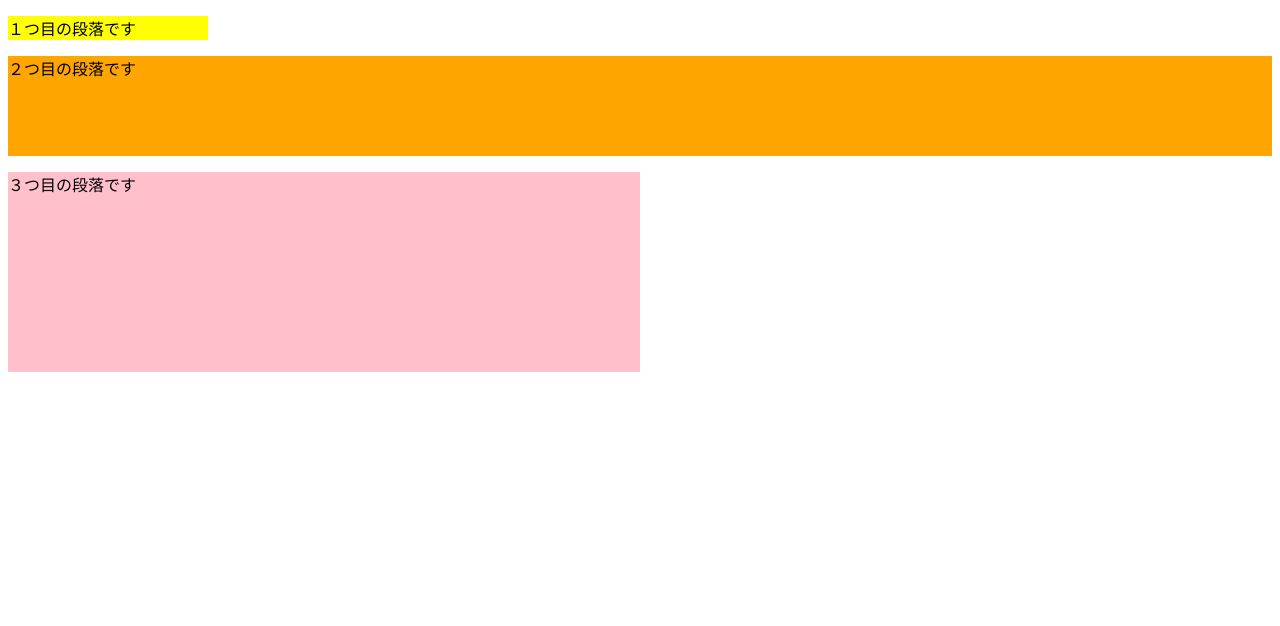
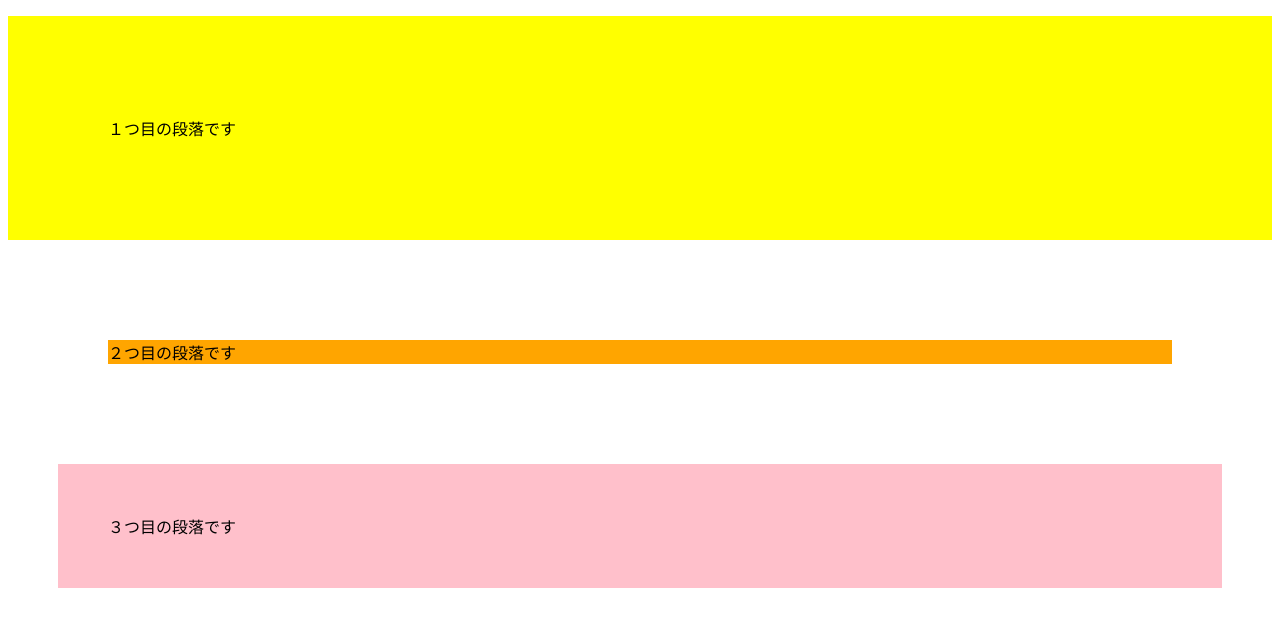
Before and after one commit to misako521/HTML.CSS, a plain HTML site: page display-block.html in a window 1280 px wide. Drawn offline with Linux system fonts and the light colour scheme.

Commit message:
余白追加

```diff
--- a/display-block.css
+++ b/display-block.css
@@ -1,13 +1,13 @@
 #first-paragraph {
-    width: 200px;
+    padding: 100px;
     background-color: yellow;
 }
 #second-paragraph {
-    height: 100px;
+    margin: 100px;
     background-color: orange;
 }
 #third-paragraph {
-    width: 50%;
-    height: 200px;
+    padding: 50px;
+    margin: 50px;
     background-color: pink;
 }
```
